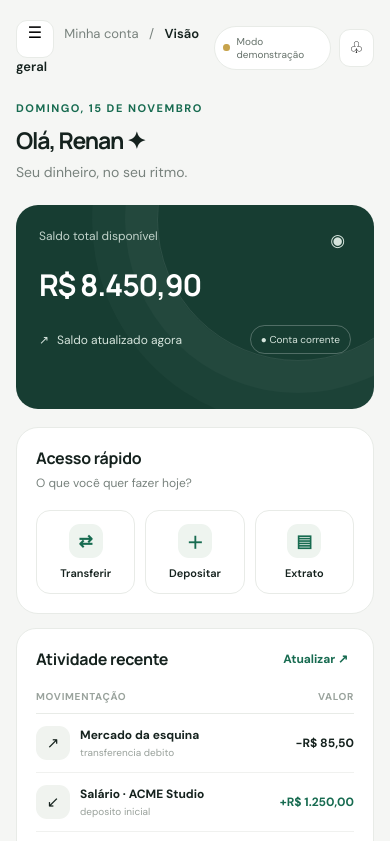
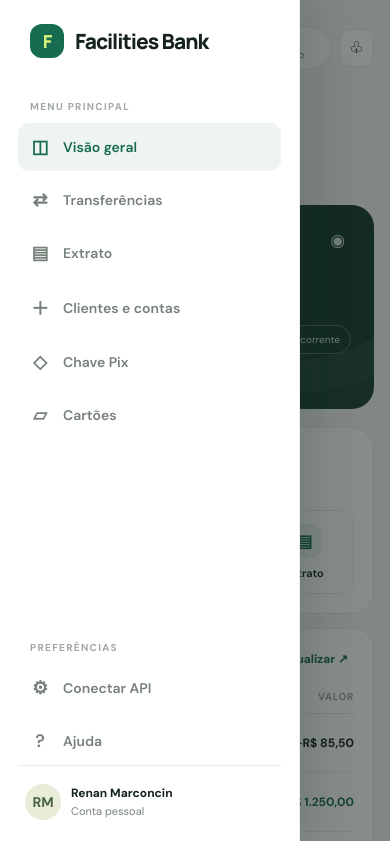
Before and after one commit to Marconcin01/core-bancario-simplificado, a plain HTML site: page frontend/index.html in a window 390 px wide. Both pictures are taken after a click on the button "Menu". Shown: the top 841 px of the page. Drawn offline with Linux system fonts and the light colour scheme.

Commit message:
Make mobile navigation usable

```diff
--- a/frontend/index.html
+++ b/frontend/index.html
@@ -18,9 +18,9 @@
     .quick{background:white;border:1px solid var(--line);border-radius:22px;padding:24px}.card-title{font:700 16px Manrope,sans-serif;letter-spacing:-.3px}.quick p{font-size:12px;color:var(--muted);margin:6px 0 19px}.actions{display:grid;grid-template-columns:repeat(3,1fr);gap:10px}.action{border:1px solid var(--line);background:white;border-radius:14px;padding:13px 5px;color:var(--ink);font-size:11px;font-weight:600;display:grid;justify-items:center;gap:8px}.action:hover{border-color:#9bb6a9;background:#f8fbf8}.action-icon{width:34px;height:34px;background:#eef4ef;color:var(--green);border-radius:11px;display:grid;place-items:center;font-size:17px}
     .lower{margin-top:19px;display:grid;grid-template-columns:minmax(0,1.55fr) minmax(270px,.85fr);gap:18px}.panel{background:white;border:1px solid var(--line);border-radius:20px;padding:23px 24px}.panel-head{display:flex;align-items:center;justify-content:space-between;margin-bottom:17px}.link{border:0;background:none;color:var(--green);font-size:12px;font-weight:700}.table{width:100%;border-collapse:collapse}.table th{text-align:left;color:#9aa39d;font-size:10px;text-transform:uppercase;letter-spacing:.7px;font-weight:700;padding:10px 0;border-bottom:1px solid var(--line)}.table td{padding:13px 0;border-bottom:1px solid #f0f1ef;font-size:12px}.table tr:last-child td{border:0}.tx{display:flex;align-items:center;gap:10px}.tx-icon{height:34px;width:34px;border-radius:11px;background:#f0f3ef;display:grid;place-items:center;font-size:15px}.tx strong{display:block;font-size:12px}.tx small{color:#99a19b;font-size:10px;display:block;margin-top:3px}.positive{color:var(--green);font-weight:700}.negative{font-weight:700}.muted{color:var(--muted)}
     .side-panel{display:grid;gap:16px}.mini-card{background:white;border:1px solid var(--line);border-radius:20px;padding:20px 22px}.mini-head{display:flex;justify-content:space-between;align-items:center}.mini-head span{color:var(--muted);font-size:11px}.account-num{font:700 19px Manrope,sans-serif;letter-spacing:1px;margin:17px 0 5px}.account-name{font-size:12px;color:var(--muted)}.mini-foot{display:flex;justify-content:space-between;margin-top:18px;padding-top:13px;border-top:1px solid var(--line);font-size:11px;color:var(--muted)}.spark{height:42px;width:100%;margin-top:14px}.insight{background:#eaf1e5;border-radius:18px;padding:19px 21px}.insight-tag{color:var(--green);font-size:10px;text-transform:uppercase;letter-spacing:1.2px;font-weight:700}.insight strong{font:700 14px Manrope,sans-serif;display:block;margin:8px 0}.insight p{color:#647365;font-size:11px;line-height:1.55;margin:0}
-    .modal-backdrop{position:fixed;inset:0;background:#101a1680;display:none;place-items:center;padding:18px;z-index:5}.modal-backdrop.open{display:grid}.modal{background:white;width:min(440px,100%);border-radius:22px;padding:26px;box-shadow:0 20px 70px #10251c35}.modal-head{display:flex;justify-content:space-between;align-items:center;margin-bottom:7px}.modal h2{font:700 20px Manrope;margin:0}.modal p{color:var(--muted);font-size:12px;margin:0 0 20px}.close{border:0;background:#f2f4f1;width:32px;height:32px;border-radius:10px}.field{display:grid;gap:7px;margin:14px 0}.field label{font-size:11px;font-weight:700;color:#52615a}.field input,.field select{height:44px;border:1px solid var(--line);border-radius:11px;padding:0 12px;background:white;outline:none}.field input:focus,.field select:focus{border-color:#83a895}.submit{width:100%;border:0;border-radius:12px;background:var(--green);color:white;padding:13px;font-weight:700;margin-top:8px}.toast{position:fixed;right:24px;bottom:24px;background:#173d32;color:white;padding:14px 18px;border-radius:12px;box-shadow:0 8px 30px #10251c30;display:none;z-index:8}.toast.show{display:block}.mobile-menu{display:none}
+    .modal-backdrop{position:fixed;inset:0;background:#101a1680;display:none;place-items:center;padding:18px;z-index:5}.modal-backdrop.open{display:grid}.modal{background:white;width:min(440px,100%);border-radius:22px;padding:26px;box-shadow:0 20px 70px #10251c35}.modal-head{display:flex;justify-content:space-between;align-items:center;margin-bottom:7px}.modal h2{font:700 20px Manrope;margin:0}.modal p{color:var(--muted);font-size:12px;margin:0 0 20px}.close{border:0;background:#f2f4f1;width:32px;height:32px;border-radius:10px}.field{display:grid;gap:7px;margin:14px 0}.field label{font-size:11px;font-weight:700;color:#52615a}.field input,.field select{height:44px;border:1px solid var(--line);border-radius:11px;padding:0 12px;background:white;outline:none}.field input:focus,.field select:focus{border-color:#83a895}.submit{width:100%;border:0;border-radius:12px;background:var(--green);color:white;padding:13px;font-weight:700;margin-top:8px}.toast{position:fixed;right:24px;bottom:24px;background:#173d32;color:white;padding:14px 18px;border-radius:12px;box-shadow:0 8px 30px #10251c30;display:none;z-index:8}.toast.show{display:block}.mobile-menu{display:none}.mobile-nav-backdrop{display:none}
     @media(max-width:950px){.app{grid-template-columns:76px 1fr}.sidebar{padding:24px 12px;align-items:center}.brand{padding:0}.brand-name,.nav-label,.nav button .nav-text,.profile>div:not(.avatar){display:none}.nav button{width:46px;justify-content:center;padding:11px}.profile{padding:16px 0 0}.greeting h1{font-size:25px}main{padding:26px 24px}.grid,.lower{grid-template-columns:1fr}.quick{min-height:auto}.actions{max-width:430px}.side-panel{grid-template-columns:1fr 1fr}}
-    @media(max-width:600px){.app{display:block}.sidebar{display:none}main{padding:20px 16px 40px}.topbar{margin-bottom:26px}.mobile-menu{display:inline-grid}.top-actions{gap:8px}.status{font-size:10px;padding:8px}.greeting{align-items:start}.greeting h1{font-size:23px}.date{display:none}.balance{padding:23px;min-height:204px}.amount{font-size:30px}.quick,.panel{padding:19px}.lower{margin-top:14px}.side-panel{grid-template-columns:1fr}.table th:nth-child(2),.table td:nth-child(2){display:none}.table td{padding:12px 0}.account-pill{font-size:10px}.panel-head{margin-bottom:10px}}
+    @media(max-width:600px){.app{display:block}.sidebar{display:none}main{padding:20px 16px 40px}.topbar{margin-bottom:26px}.mobile-menu{display:inline-grid}.sidebar.mobile-open{display:flex;position:fixed;inset:0 auto 0 0;z-index:10;width:min(84vw,300px);height:100dvh;align-items:stretch;overflow-y:auto;padding:24px 18px;box-shadow:16px 0 40px #10251c26}.sidebar.mobile-open .brand{padding:0 12px}.sidebar.mobile-open .brand-name,.sidebar.mobile-open .nav-label,.sidebar.mobile-open .nav button .nav-text,.sidebar.mobile-open .profile>div:not(.avatar){display:block}.sidebar.mobile-open .nav button{width:100%;justify-content:flex-start;padding:12px}.sidebar.mobile-open .profile{padding:18px 7px 0}.mobile-nav-backdrop.open{display:block;position:fixed;inset:0;background:#101a1680;z-index:9}.top-actions{gap:8px}.status{font-size:10px;padding:8px}.greeting{align-items:start}.greeting h1{font-size:23px}.date{display:none}.balance{padding:23px;min-height:204px}.amount{font-size:30px}.quick,.panel{padding:19px}.lower{margin-top:14px}.side-panel{grid-template-columns:1fr}.table th:nth-child(2),.table td:nth-child(2){display:none}.table td{padding:12px 0}.account-pill{font-size:10px}.panel-head{margin-bottom:10px}}
     .manage-modal{width:min(800px,100%);max-height:calc(100vh - 36px);overflow:auto}.manage-grid{display:grid;grid-template-columns:1fr 1fr;gap:20px}.manage-section{border:1px solid var(--line);border-radius:16px;padding:18px}.manage-section h3{font:700 14px Manrope;margin:0 0 5px}.manage-section p{margin:0 0 12px}
     .danger-button{width:100%;border:1px solid #efd7d2;border-radius:12px;background:#fff7f5;color:#a84c3e;padding:12px;font-weight:700;margin-top:9px}.danger-button:disabled{opacity:.45;cursor:not-allowed}
     @media(max-width:600px){.manage-grid{grid-template-columns:1fr}.manage-modal{padding:20px}}
@@ -28,6 +28,7 @@
   </style>
 </head>
 <body>
+<div id="mobileNavBackdrop" class="mobile-nav-backdrop"></div>
 <div class="app">
   <aside class="sidebar">
     <div class="brand"><div class="brand-icon">F</div><span class="brand-name">Facilities Bank</span></div>
@@ -42,7 +43,7 @@
     <div class="sidebar-bottom"><div class="nav-label">Preferências</div><nav class="nav"><button onclick="openConnection()"><span class="ico">⚙</span><span class="nav-text">Conectar API</span></button><button onclick="toast('Central de ajuda')"><span class="ico">?</span><span class="nav-text">Ajuda</span></button></nav><div class="profile"><div class="avatar" id="profileAvatar">RM</div><div><strong id="profileName">Renan Marconcin</strong><small>Conta pessoal</small></div></div></div>
   </aside>
   <main>
-    <div class="topbar"><div class="crumb"><button class="icon-btn mobile-menu" aria-label="Menu">☰</button> &nbsp; Minha conta &nbsp; / &nbsp; <b>Visão geral</b></div><div class="top-actions"><div class="status"><i class="dot" id="apiDot"></i><span id="apiStatus">Modo demonstração</span></div><button class="icon-btn" aria-label="Notificações" onclick="toast('Você está em dia ✨')">♧</button></div></div>
+    <div class="topbar"><div class="crumb"><button class="icon-btn mobile-menu" aria-label="Menu" onclick="toggleMobileMenu()">☰</button> &nbsp; Minha conta &nbsp; / &nbsp; <b>Visão geral</b></div><div class="top-actions"><div class="status"><i class="dot" id="apiDot"></i><span id="apiStatus">Modo demonstração</span></div><button class="icon-btn" aria-label="Notificações" onclick="toast('Você está em dia ✨')">♧</button></div></div>
     <section class="greeting"><div><div class="eyebrow" id="greetingDate"></div><h1>Olá, Renan <span>✦</span></h1><p>Seu dinheiro, no seu ritmo.</p></div><div class="date">Visão da sua conta</div></section>
     <section class="grid">
       <article class="balance"><div class="balance-head"><span class="balance-label">Saldo total disponível</span><button class="eye" id="eye" onclick="toggleBalance()" aria-label="Ocultar saldo">◉</button></div><div class="amount" id="balance">R$ 8.450,90</div><div class="balance-foot"><span>↗</span> <span>Saldo atualizado agora</span><span class="account-pill">● Conta corrente</span></div></article>
@@ -101,6 +102,8 @@
   async function loadAccounts(){const clientId=document.querySelector('#clientSelect').value,select=document.querySelector('#accountSelect');select.disabled=true;select.innerHTML='<option value="">Carregando contas...</option>';document.querySelector('#connectButton').disabled=true;if(!clientId){select.innerHTML='<option value="">Selecione um cliente</option>';return}try{const accounts=await apiRequest('/api/contas?clienteId='+encodeURIComponent(clientId));select.innerHTML='<option value="">Selecione uma conta</option>'+accounts.map(a=>'<option value="'+escapeHtml(a.numero)+'">Conta '+escapeHtml(a.numero)+' · '+money(a.saldo)+'</option>').join('');select.disabled=false;if(!accounts.length){select.innerHTML='<option value="">Este cliente ainda não tem contas</option>';toast('Este cliente ainda não possui contas')}}catch(e){select.innerHTML='<option value="">Não foi possível carregar contas</option>';toast('Falha ao buscar contas: '+e.message)}}
   function toggleBalance(){hidden=!hidden;setBalance(currentBalance);document.querySelector('#eye').textContent=hidden?'◎':'◉'}
   function openTransfer(){const select=document.querySelector('#from');if(!demo){select.innerHTML='<option value="'+escapeHtml(currentAccount)+'">Conta '+escapeHtml(currentAccount)+'</option>'}document.querySelector('#transferModal').classList.add('open')}function closeTransfer(){document.querySelector('#transferModal').classList.remove('open')}
+  function toggleMobileMenu(){const open=document.querySelector(".sidebar").classList.toggle("mobile-open");document.querySelector("#mobileNavBackdrop").classList.toggle("open",open);document.body.style.overflow=open?"hidden":""}
+  function closeMobileMenu(){document.querySelector(".sidebar").classList.remove("mobile-open");document.querySelector("#mobileNavBackdrop").classList.remove("open");document.body.style.overflow=""}
   function toast(msg){const el=document.querySelector('#toast');el.textContent=msg;el.classList.add('show');setTimeout(()=>el.classList.remove('show'),3200)}
   document.querySelector('#clientSelect').addEventListener('change',loadAccounts);
   document.querySelector('#accountSelect').addEventListener('change',()=>document.querySelector('#connectButton').disabled=!document.querySelector('#accountSelect').value);
@@ -116,6 +119,7 @@
   document.querySelector('#transferForm').addEventListener('submit',async e=>{e.preventDefault();const destination=document.querySelector('#to').value.trim(),pix=document.querySelector('#destinationType').value==='pix',body={numeroContaOrigem:currentAccount,valor:Number(document.querySelector('#value').value),...(pix?{chavePixDestino:destination}:{numeroContaDestino:destination})};if(demo){toast('Prévia: conecte a API para realizar a transferência');return}try{const d=await apiRequest('/api/transferencias',{method:'POST',headers:{'Content-Type':'application/json'},body:JSON.stringify(body)});closeTransfer();toast(d.mensagem||'Transferência realizada com sucesso');document.querySelector('#transferForm').reset();document.querySelector('#destinationLabel').textContent='Número da conta de destino';document.querySelector('#to').placeholder='Ex.: 87654321';await refreshData()}catch(err){toast(err.message)}});
   async function restoreConnection(){const saved=JSON.parse(localStorage.getItem('auroraConnection')||'null');renderRows(demoTransactions);if(!saved)return;apiBase=localStorage.getItem('auroraApi')||apiBase;try{availableClients=await apiRequest('/api/clientes');const client=availableClients.find(c=>String(c.id)===String(saved.clientId));if(!client)return;const accounts=await apiRequest('/api/contas?clienteId='+encodeURIComponent(client.id));if(!accounts.some(a=>a.numero===saved.account))return;currentClient=client;currentAccount=saved.account;demo=false;document.querySelector('#apiStatus').textContent='API conectada';document.querySelector('#apiDot').classList.add('live');document.querySelector('#profileName').textContent=client.nome;document.querySelector('#profileAvatar').textContent=client.nome.split(/\s+/).map(x=>x[0]).slice(0,2).join('').toUpperCase();document.querySelector('.greeting h1').innerHTML='Olá, '+escapeHtml(client.nome.split(/\s+/)[0])+' <span>✦</span>';document.querySelector('#accountName').textContent='Conta corrente · '+client.nome;await refreshData()}catch(e){document.querySelector('#apiStatus').textContent='API indisponível';document.querySelector('#apiDot').classList.remove('live')}}
   document.querySelector('#greetingDate').textContent=new Intl.DateTimeFormat('pt-BR',{weekday:'long',day:'numeric',month:'long'}).format(new Date()).toUpperCase();
+  document.querySelector("#mobileNavBackdrop").addEventListener("click",closeMobileMenu);document.querySelectorAll(".nav button").forEach(button=>button.addEventListener("click",closeMobileMenu));
   restoreConnection();
 </script>
 </body>
```
